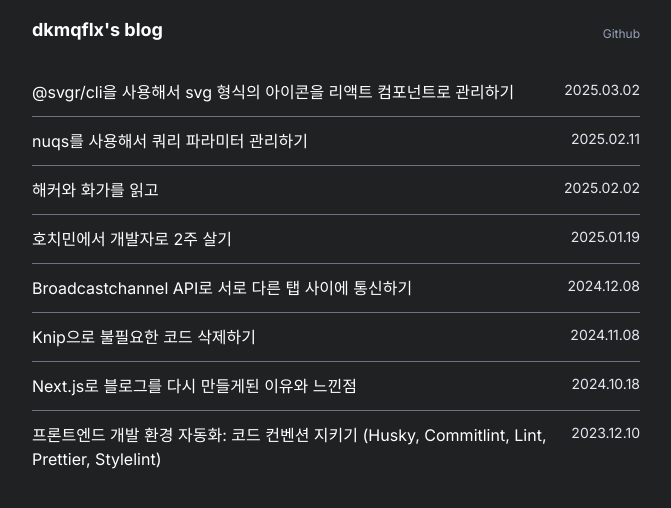
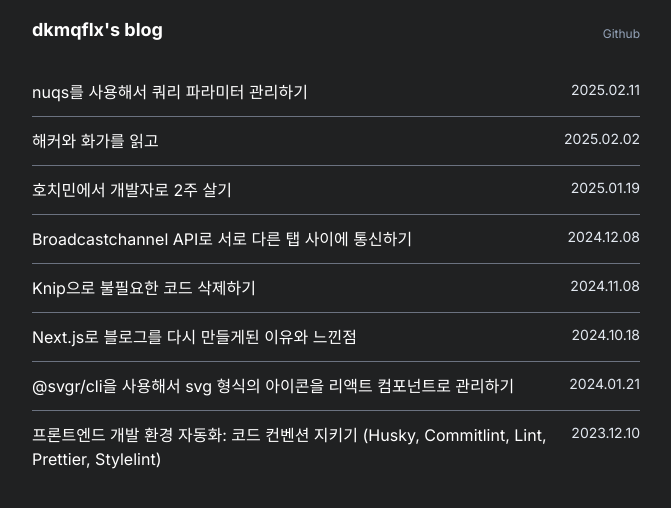
Before and after one commit to dkmqflx/blog, a Next.js app: page / in a window 1280 px wide. Shown: the top 508 px of the page, without its empty margins (304-975 px from the left). Built offline with nearby package versions, Linux system fonts and the light colour scheme.

Commit message:
docs: change date

```diff
--- a/data/posts.json
+++ b/data/posts.json
@@ -3,6 +3,11 @@
     "title": "프론트엔드 개발 환경 자동화: 코드 컨벤션 지키기 (Husky, Commitlint, Lint, Prettier, Stylelint)",
     "date": "2023.12.10",
     "route": "frontend-env"
+  },
+  {
+    "title": "@svgr/cli을 사용해서 svg 형식의 아이콘을 리액트 컴포넌트로 관리하기",
+    "date": "2024.01.21",
+    "route": "svgr-cli"
   },
   {
     "title": "Next.js로 블로그를 다시 만들게된 이유와 느낀점",
@@ -33,10 +38,5 @@
     "title": "nuqs를 사용해서 쿼리 파라미터 관리하기",
     "date": "2025.02.11",
     "route": "nuqs"
-  },
-  {
-    "title": "@svgr/cli을 사용해서 svg 형식의 아이콘을 리액트 컴포넌트로 관리하기",
-    "date": "2025.03.02",
-    "route": "svgr-cli"
   }
 ]
--- a/src/app/posts/svgr-cli/page.mdx
+++ b/src/app/posts/svgr-cli/page.mdx
@@ -4,7 +4,7 @@ export const metadata = {
   title: "@svgr/cli을 사용해서 svg 형식의 아이콘을 리액트 컴포넌트로 관리하기",
   description:
     "@svgr/cli 라이브러리를  svg 형식의 아이콘을 리액트 컴포넌트로 관리하는 방식에 대해 설명한 글입니다.",
-  date: "2025.03.12",
+  date: "2024.01.21",
   route: "svgr-cli",
 };
 
```
